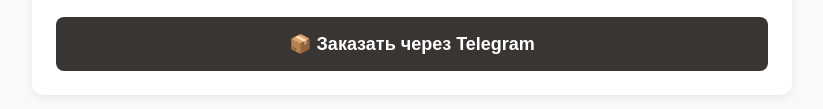
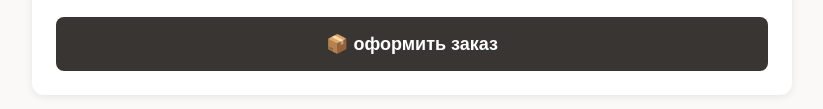
Before and after one commit to valentinprohorov358-del/MANS-leather-shop, a plain HTML site: page product.html in a window 1280 px wide. Shown: the part 1127-1236 px from the top of the page, without its empty margins (228-1051 px from the left). Drawn offline with Linux system fonts and the light colour scheme.

Commit message:
Update product.html

```diff
--- a/product.html
+++ b/product.html
@@ -111,7 +111,7 @@
         <ul id="features"></ul>
       </div>
 
-      <button class="order-btn" onclick="orderProduct()">📦 Заказать через Telegram</button>
+      <button class="order-btn" onclick="orderProduct()">📦 оформить заказ </button>
     </div>
   </div>
 
```
